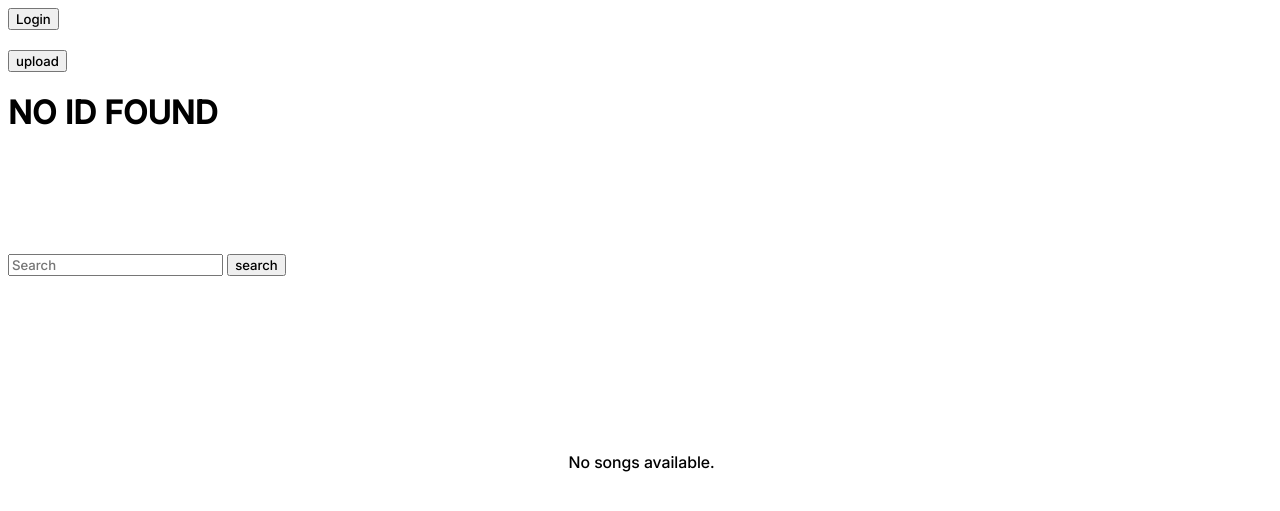
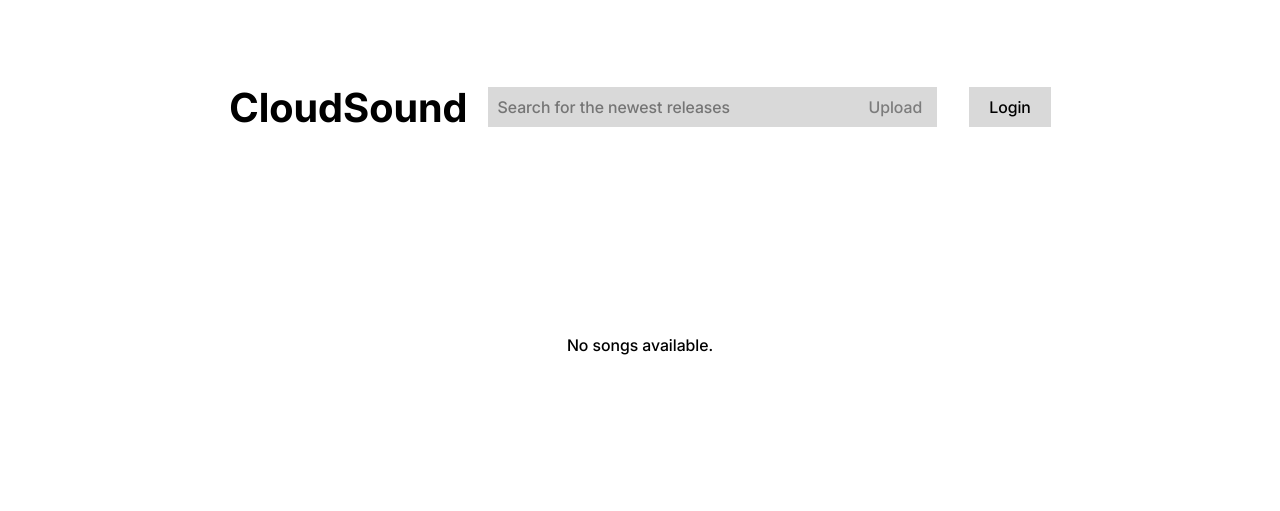
Before and after one commit to maguzzz/CloudSound, a PHP site: page / in a window 1280 px wide. Shown: the top 511 px of the page. Run offline with PHP 8.4, Linux system fonts and the light colour scheme; data that the repository does not hold is empty.

Commit message:
Main Page Done

```diff
--- a/Css/import.css
+++ b/Css/import.css
@@ -3,6 +3,12 @@
     src: url("../Fonts/Inter_Medium.ttf");
 }
 
+@font-face {
+    font-family: "InterBold";
+    src: url("../Fonts/Inter_Bold.ttf");
+}
+
+
 
 * {
     font-family: InterMedium;
--- a/Css/main.css
+++ b/Css/main.css
@@ -2,9 +2,15 @@
 
 /* Player */
 
+#PageCont{
+    padding-top: 3em;
+    height: auto;
+    width: 65%;
+    margin: auto;
+}
 #MusicPlayerContainer {
     margin-top: 10em;
-    width: 99vw;
+    width: 100%;
     height: auto;
     display: flex;
     justify-content: center;
@@ -15,7 +21,7 @@
 }
 
 #playerBorder {
-    width: 65%;
+    width: 100%;
     height: 15em;
     margin-bottom: 4vw;
     display: flex;
@@ -26,7 +32,7 @@
 #playerAlbumCover {
     background-size: cover;
     background-position: center;
-    background-color: red;
+    background-color: rgb(145, 145, 145);
     background-repeat: no-repeat;
     width: 20%;
     height: 100%;
@@ -57,6 +63,7 @@
 }
 
 #songTitle {
+    font-family: InterBold;
     height: 70%;
     font-size: 2.5em;
 }
@@ -277,3 +284,67 @@ input[type="range"]::-moz-range-thumb {
     width: 60px;
     height: 60px;
 }
+
+
+body, #actionBar, #searchForm, #searchbar, #uploadForm, #openLoginDialog, button, .custom-button {
+    font-size:  1em;
+    color: black;
+}
+
+#actionBar {
+    display: flex;
+    justify-content: space-between;
+    width: 100%;
+    margin: auto;
+    align-items: center;
+    border: none;
+}
+
+#WebsiteTitle{
+    font-family: InterBold;
+    width: auto;
+    font-size: 2.5em;
+    padding-right: .5em;
+}
+#searchForm {
+    width: 58%;
+    padding-right: 1em;
+}
+
+#searchbar {
+    width: 100%;
+    background-color: #D9D9D9;
+    color: black;
+    padding: 10px;
+    border: none;
+}
+
+#uploadForm{
+    background-color: #D9D9D9;
+    float: left;
+    margin-right: 2em;
+}
+
+#openLoginDialog {
+    background-color: #D9D9D9;
+}
+button {
+    padding: 10px 15px;
+    border: none;
+    cursor: pointer;
+    background-color: #D9D9D9;
+    color: black;
+}
+
+button:hover, .custom-button:hover {
+    background-color: #D9D9D9;
+    color: black;
+}
+
+.custom-button {
+    border: none;
+    border-radius: 0;
+    padding: 10px 20px;
+    background-color: #D9D9D9;
+    cursor: pointer;
+}
--- a/Views/main.php
+++ b/Views/main.php
@@ -11,10 +11,37 @@
 
 <body>
 
+    <div id="PageCont">
+        <div id="actionBar">
+            <h1 id="WebsiteTitle">CloudSound</h1>
+            <form id="searchForm" action="/CloudSound/" method="post" enctype="multipart/form-data">
+                <input type="text" name="searchField" placeholder="Search for the newest releases" id="searchbar">
+            </form>
+
+            <form action="/CloudSound/upload" method="get" id="uploadForm">
+                <?php if ($sessionID != 'NO ID FOUND'): ?>
+                    <button type="submit">Upload</button>
+                <?php elseif ($sessionID): ?>
+                    <button type="submit" disabled style="color: #7C7C7C;">Upload</button>
+
+                <?php endif; ?>
+            </form>
+
+
+            <div style="display: flex; align-items: center;">
+                <?php if ($sessionID != 'NO ID FOUND'): ?>
+                    <form action="/CloudSound/logout" method="post">
+                        <input type="submit" value="Logout" class="custom-button">
+                    </form>
+                <?php elseif ($sessionID): ?>
+                    <button type="button" id="openLoginDialog" class="custom-button">Login</button>
+                <?php endif; ?>
+            </div>
+
+        </div>
 
 
 
-<button type="button" id="openLoginDialog">Login</button>
 
         <dialog id="RegisterDialog" id>
             <button class="close-btn" id="closeRegisterDialog">
@@ -46,38 +73,7 @@
             </form>
         </dialog>
 
-
-
-
-
-
-
-    <br><br>
-
-    <form action="/CloudSound/upload" method="get">
-        <button type="submit">upload</button>
-    </form>
-
-
-
-    <h1><?php echo htmlspecialchars($sessionID) ?></h1>
-
-    <?php if ($sessionID != 'NO ID FOUND'): ?>
-        <form action="/CloudSound/logout" method="post">
-            <input type="submit" value="logout"></button>
-        </form>
-    <?php endif; ?>
-
-    <br><br><br><br><br>
-
-    <form id="searchForm" action="/CloudSound/" method="post" enctype="multipart/form-data">
-        <input type="text" name="searchField" placeholder="Search">
-        <input type="submit" value="search">
-    </form>
-
         <div id="MusicPlayerContainer">
-
-
             <?php if (isset($songs) && count($songs) > 0): ?>
                 <?php foreach ($songs as $song): ?>
                     <div id="playerBorder">
@@ -89,7 +85,7 @@
                             <div id="titleAndDate">
                                 <div id="titleAndArtist">
                                     <div id="songTitle"> <?php echo htmlspecialchars($song['songName']); ?></div>
-                                <div id="songArtist"><?php echo htmlspecialchars($song['songArtist']); ?></div>
+                                    <div id="songArtist"><?php echo htmlspecialchars($song['songDescription']); ?></div>
                                 </div>
                                 <div id="dateContainer"><?php echo htmlspecialchars($song['songReleaseDate']) ?></div>
                             </div>
@@ -129,6 +125,7 @@
                 <p>No songs available.</p>
             <?php endif; ?>
         </div>
+    </div>
 
     <script src="./Js/Main.js"></script>
     <script src="./Js/audioplayer.js"></script>
```
Also changed, not shown: Fonts/Inter_Bold.ttf (added), Songs/10/opium cat.png (added), 1 other file. Lines whose indentation alone changed are shown as unchanged.
